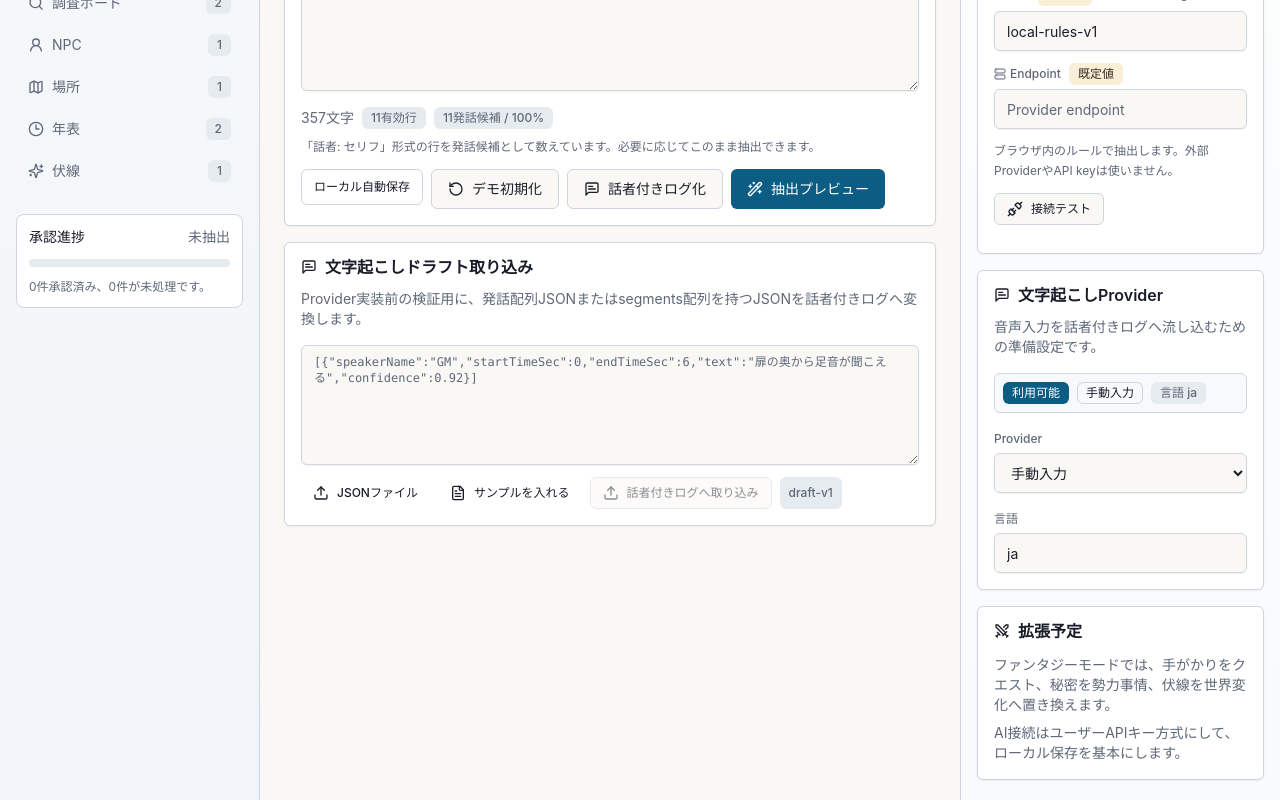
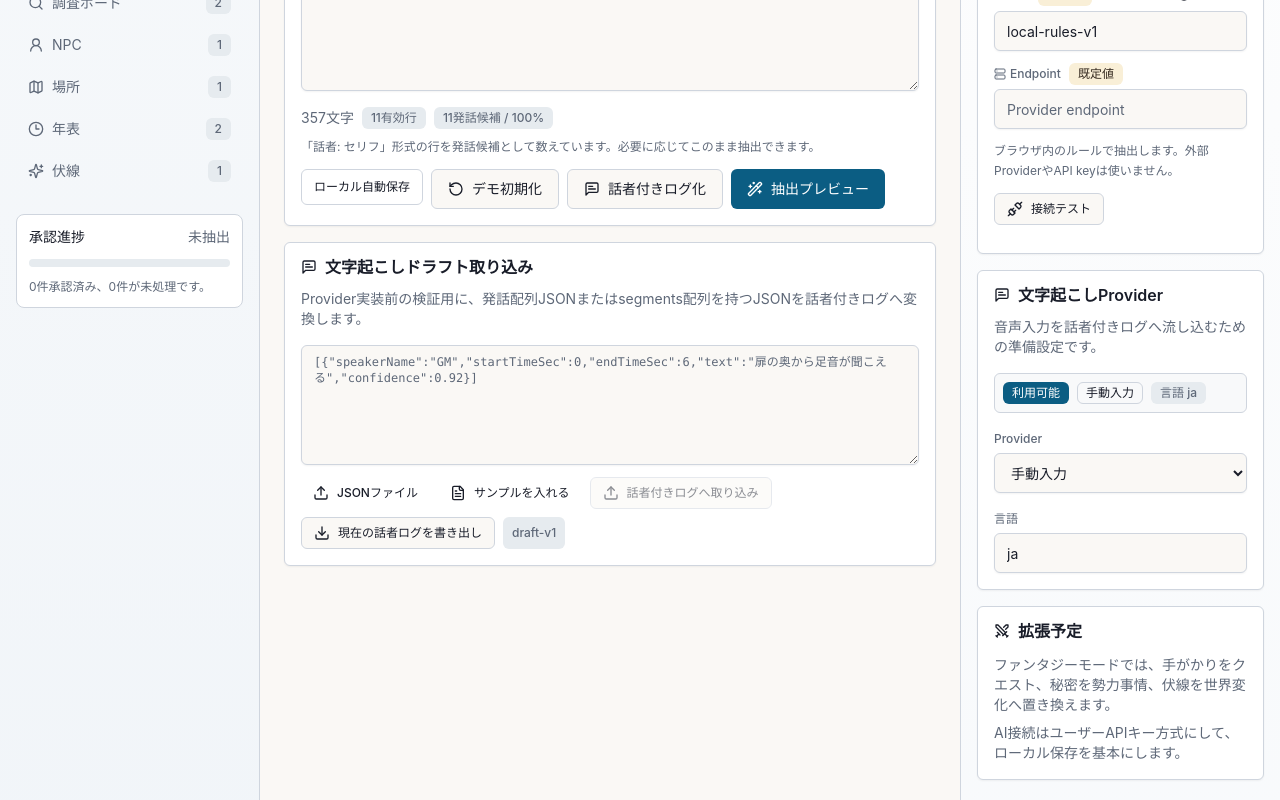
Before and after one commit to Kota-Ohno/trpg-gm-copilot, a React (Vite) app: page / in a window 1280 px wide. Shown: the part 702-1502 px from the top of the page. Built offline with nearby package versions, Linux system fonts and the light colour scheme.

Commit message:
Export speaker logs as transcription drafts

```diff
--- a/src/App.tsx
+++ b/src/App.tsx
@@ -45,6 +45,7 @@ import {
   normalizeCampaignState,
 } from "./lib/campaign";
 import {
+  liveLogToTranscriptionDrafts,
   liveLogToPlainText,
   normalizeTranscriptionDrafts,
   parsePlainLogToLiveLog,
@@ -480,6 +481,21 @@ export function App() {
     link.click();
     URL.revokeObjectURL(objectUrl);
     setStorageError(null);
+  };
+
+  const exportTranscriptionDraftJson = (): void => {
+    const drafts = liveLogToTranscriptionDrafts(currentSession.liveLog);
+    const blob = new Blob([JSON.stringify({ segments: drafts }, null, 2)], {
+      type: "application/json",
+    });
+    const objectUrl = URL.createObjectURL(blob);
+    const link = document.createElement("a");
+
+    link.href = objectUrl;
+    link.download = createExportFileName(`${currentSession.title}-transcription-draft`);
+    link.click();
+    URL.revokeObjectURL(objectUrl);
+    setTranscriptionImportError(null);
   };
 
   const importCampaignState = async (file: File): Promise<void> => {
@@ -1368,6 +1384,15 @@ export function App() {
                         <Upload className="h-4 w-4" />
                         話者付きログへ取り込み
                       </Button>
+                      <Button
+                        disabled={isExtracting || currentSession.liveLog.segments.every((segment) => !segment.text.trim())}
+                        onClick={exportTranscriptionDraftJson}
+                        size="sm"
+                        variant="outline"
+                      >
+                        <Download className="h-4 w-4" />
+                        現在の話者ログを書き出し
+                      </Button>
                       <Badge variant="muted">draft-v1</Badge>
                     </div>
                   </CardContent>
--- a/src/lib/extraction.ts
+++ b/src/lib/extraction.ts
@@ -331,6 +331,25 @@ export function transcriptionDraftsToLiveLog(
   };
 }
 
+export function liveLogToTranscriptionDrafts(liveLog: LiveLogSession): TranscriptionSegmentDraft[] {
+  return [...liveLog.segments]
+    .sort((first, second) => first.startTimeSec - second.startTimeSec)
+    .filter((segment) => segment.text.trim().length > 0)
+    .map((segment) => {
+      const speaker = liveLog.speakers.find((candidate) => candidate.id === segment.speakerId);
+
+      return {
+        speakerName: speaker?.name ?? "話者不明",
+        startTimeSec: segment.startTimeSec,
+        endTimeSec: segment.endTimeSec,
+        text: segment.text,
+        ...(typeof segment.confidence === "number" && Number.isFinite(segment.confidence)
+          ? { confidence: Math.max(0, Math.min(1, segment.confidence)) }
+          : {}),
+      };
+    });
+}
+
 export function parsePlainLogToLiveLog(log: string, title: string): LiveLogSession | null {
   const speakersByName = new Map<string, Speaker>();
   const segments: TranscriptSegment[] = [];
```
Also changed, not shown: 1 other file (tests, documents, lock files or other folders).
